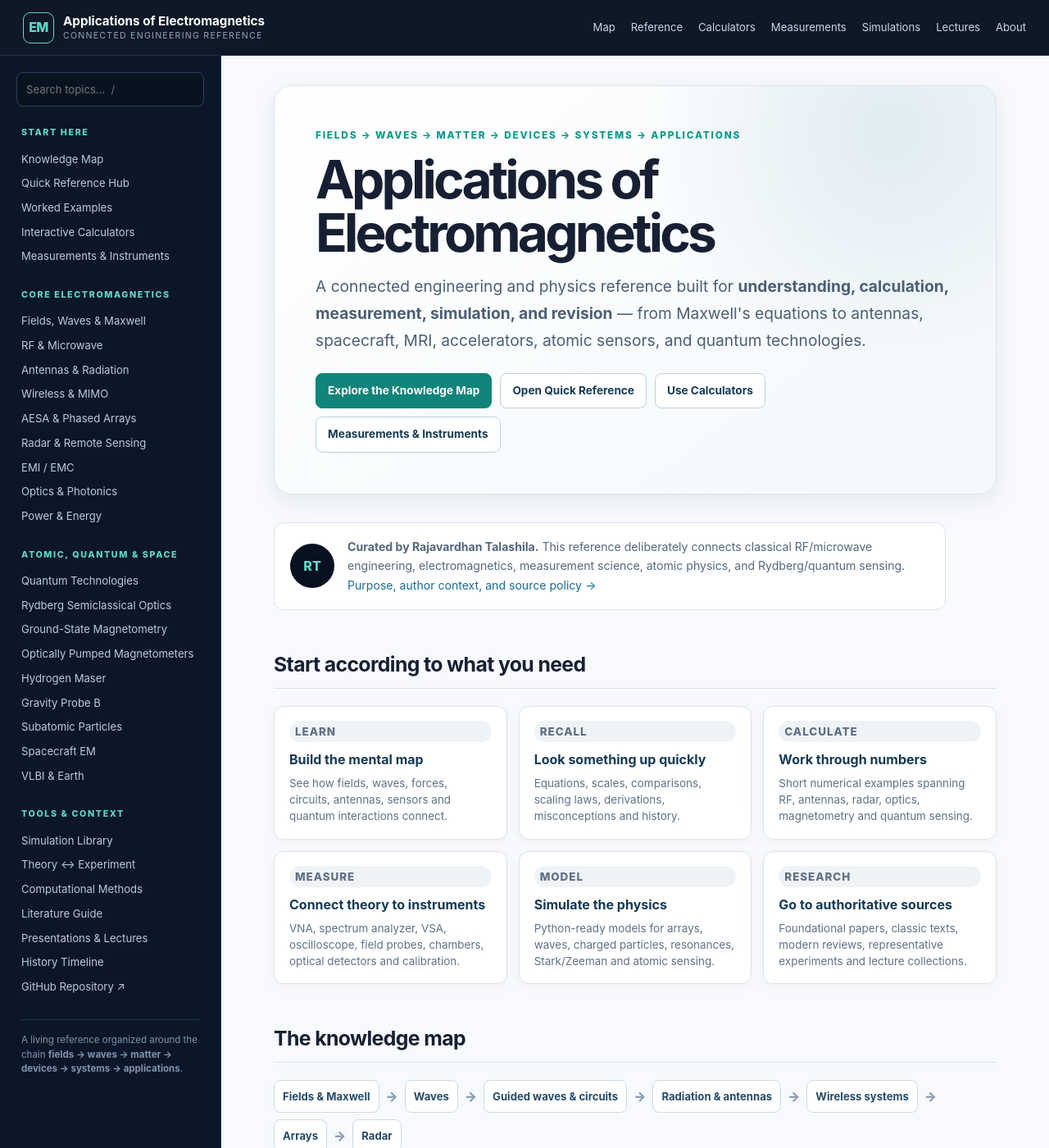
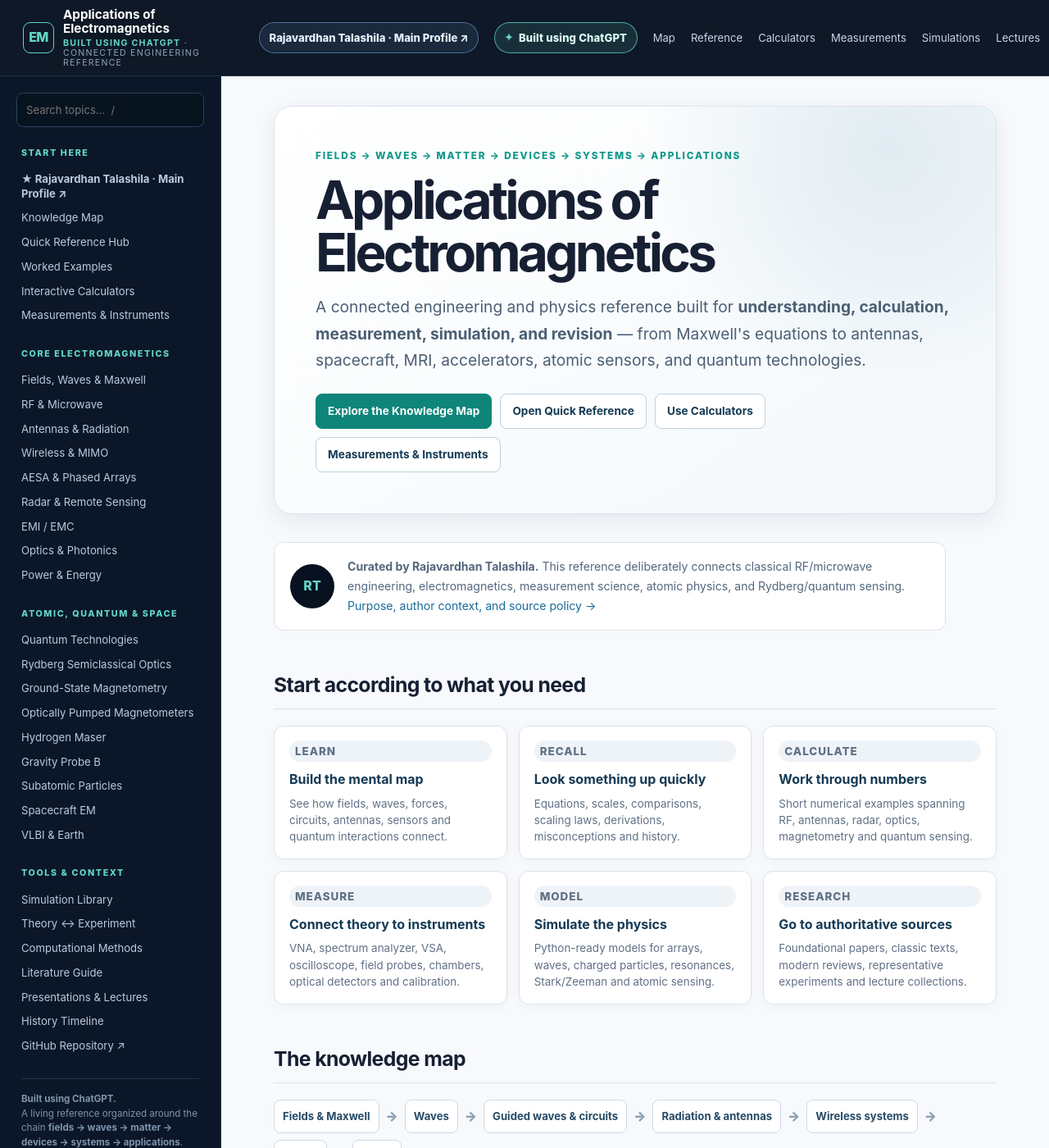
Before and after one commit to RajavardhanT/Electromagnetics_Applications, a Jekyll site: the page built from index.md, in a window 1280 px wide and 1400 px high. Shown: the whole window at 82% size. Built offline with Jekyll 4.4.1, drawn with Linux system fonts in a browser that asks for light colours; some of the changed text lies outside the part shown.

Commit message:
Highlight ChatGPT authorship and profile in site header

```diff
--- a/_layouts/default.html
+++ b/_layouts/default.html
@@ -14,6 +14,15 @@
   <link rel="canonical" href="{{ site.url }}{{ site.baseurl }}{{ page.url }}">
   <title>{% if page.title %}{{ page.title }} · {% endif %}{{ site.title }}</title>
   <link rel="stylesheet" href="{{ '/assets/css/style.css' | relative_url }}">
+  <style>
+    .chatgpt-badge{display:inline-flex;align-items:center;gap:.42rem;padding:.43rem .72rem;border:1px solid rgba(98,214,199,.72);border-radius:999px;background:rgba(98,214,199,.12);color:#dcfff9!important;font-weight:800;letter-spacing:.01em;white-space:nowrap;text-decoration:none!important;box-shadow:0 0 0 1px rgba(98,214,199,.05) inset}
+    .chatgpt-badge::before{content:'✦';color:#62d6c7;font-size:.95em}
+    .profile-top-link{display:inline-flex;align-items:center;padding:.43rem .72rem;border:1px solid rgba(126,182,255,.5);border-radius:999px;background:rgba(126,182,255,.1);color:#e5f1ff!important;font-weight:800;white-space:nowrap;text-decoration:none!important}
+    .profile-top-link:hover,.chatgpt-badge:hover{background:rgba(255,255,255,.13);text-decoration:none!important}
+    .brand small strong{display:inline;color:#62d6c7;font-size:inherit;letter-spacing:inherit}
+    @media(max-width:1100px){.topnav .nav-optional{display:none}}
+    @media(max-width:900px){.topbar{flex-wrap:wrap;padding-bottom:10px}.topnav{display:flex!important;width:100%;gap:8px;overflow-x:auto;padding-bottom:1px}.topnav a{font-size:.75rem}.topnav .nav-optional{display:none}.brand{min-width:0}}
+  </style>
   <script>
     window.MathJax = {
       tex: { inlineMath: [['$', '$'], ['\\(', '\\)']], displayMath: [['$$','$$'], ['\\[','\\]']] },
@@ -30,16 +39,18 @@
   <header class="topbar">
     <a class="brand" href="{{ '/' | relative_url }}" aria-label="Applications of Electromagnetics home">
       <span class="brand-mark">EM</span>
-      <span><strong>Applications of Electromagnetics</strong><small>Connected engineering reference</small></span>
+      <span><strong>Applications of Electromagnetics</strong><small><strong>Built using ChatGPT</strong> · Connected engineering reference</small></span>
     </a>
     <nav class="topnav" aria-label="Primary">
-      <a href="{{ '/knowledge-map/' | relative_url }}">Map</a>
-      <a href="{{ '/reference/' | relative_url }}">Reference</a>
-      <a href="{{ '/calculators/' | relative_url }}">Calculators</a>
-      <a href="{{ '/measurements/' | relative_url }}">Measurements</a>
-      <a href="{{ '/simulations/' | relative_url }}">Simulations</a>
-      <a href="{{ '/presentations/' | relative_url }}">Lectures</a>
-      <a href="{{ '/about/' | relative_url }}">About</a>
+      <a class="profile-top-link" href="https://rajavardhant.github.io/">Rajavardhan Talashila · Main Profile ↗</a>
+      <a class="chatgpt-badge" href="{{ '/about/' | relative_url }}">Built using ChatGPT</a>
+      <a class="nav-optional" href="{{ '/knowledge-map/' | relative_url }}">Map</a>
+      <a class="nav-optional" href="{{ '/reference/' | relative_url }}">Reference</a>
+      <a class="nav-optional" href="{{ '/calculators/' | relative_url }}">Calculators</a>
+      <a class="nav-optional" href="{{ '/measurements/' | relative_url }}">Measurements</a>
+      <a class="nav-optional" href="{{ '/simulations/' | relative_url }}">Simulations</a>
+      <a class="nav-optional" href="{{ '/presentations/' | relative_url }}">Lectures</a>
+      <a class="nav-optional" href="{{ '/about/' | relative_url }}">About</a>
     </nav>
   </header>
 
@@ -52,6 +63,7 @@
       </div>
 
       <div class="sidebar-title">START HERE</div>
+      <a href="https://rajavardhant.github.io/"><strong>★ Rajavardhan Talashila · Main Profile ↗</strong></a>
       <a href="{{ '/knowledge-map/' | relative_url }}">Knowledge Map</a>
       <a href="{{ '/reference/' | relative_url }}">Quick Reference Hub</a>
       <a href="{{ '/worked-examples/' | relative_url }}">Worked Examples</a>
@@ -89,7 +101,7 @@
       <a href="{{ '/reference/history-timeline.html' | relative_url }}">History Timeline</a>
       <a href="https://github.com/RajavardhanT/Electromagnetics_Applications">GitHub Repository ↗</a>
 
-      <p class="sidebar-note">A living reference organized around the chain <strong>fields → waves → matter → devices → systems → applications</strong>.</p>
+      <p class="sidebar-note"><strong>Built using ChatGPT.</strong><br>A living reference organized around the chain <strong>fields → waves → matter → devices → systems → applications</strong>.</p>
     </aside>
 
     <main id="main-content" class="content">
@@ -104,8 +116,8 @@
       {{ content }}
 
       <footer class="site-footer">
-        <strong>Applications of Electromagnetics</strong><br>
-        Curated by <a href="https://rajavardhant.github.io/">Rajavardhan Talashila</a> · developed as a living technical reference with ChatGPT · <a href="https://github.com/RajavardhanT/Electromagnetics_Applications">source on GitHub</a>.<br>
+        <strong>Applications of Electromagnetics · Built using ChatGPT</strong><br>
+        Curated by <a href="https://rajavardhant.github.io/">Rajavardhan Talashila</a> · <a href="https://github.com/RajavardhanT/Electromagnetics_Applications">source on GitHub</a>.<br>
         <span>Equations are accompanied by assumptions where practical; external figures and resources are linked to their sources.</span>
       </footer>
     </main>
```
